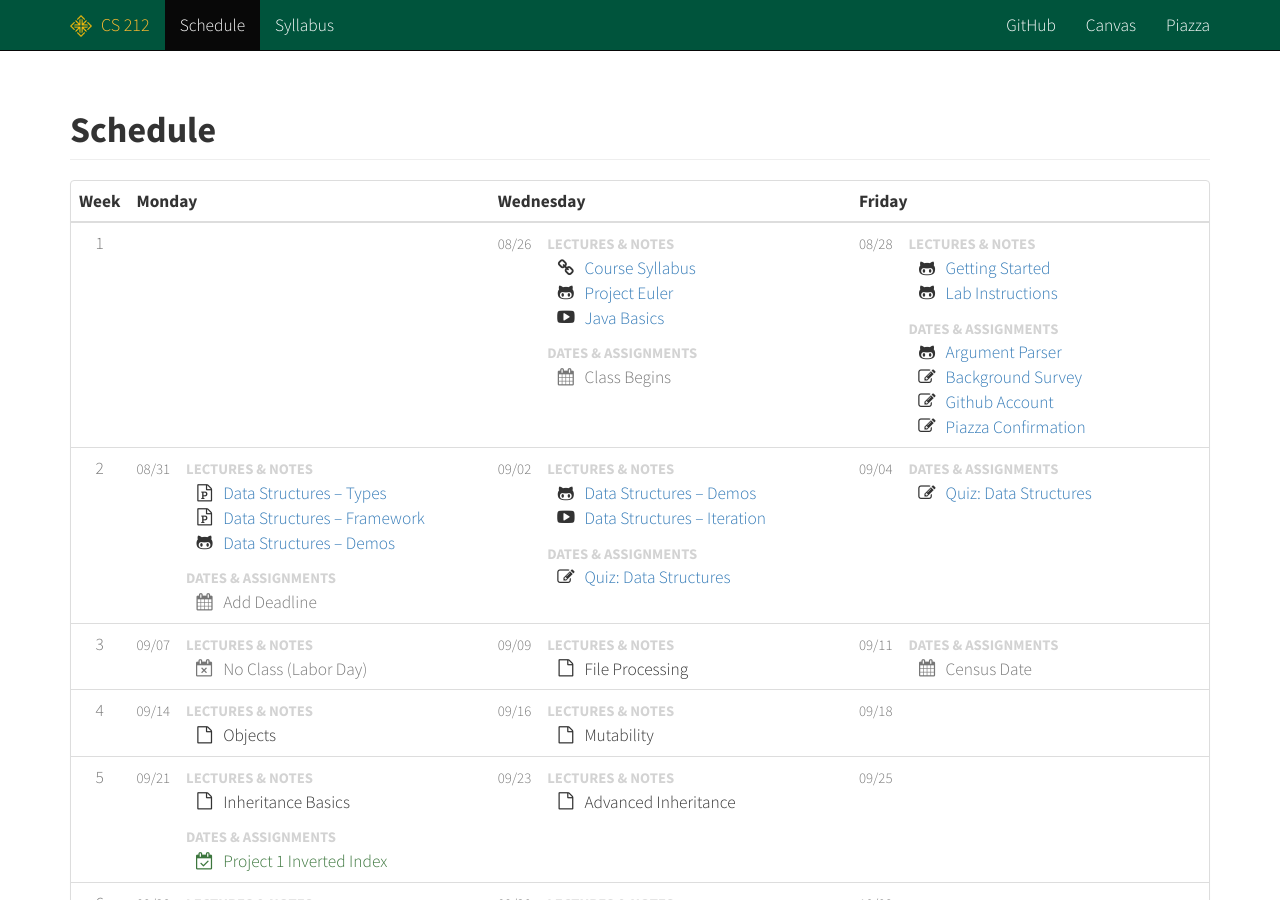
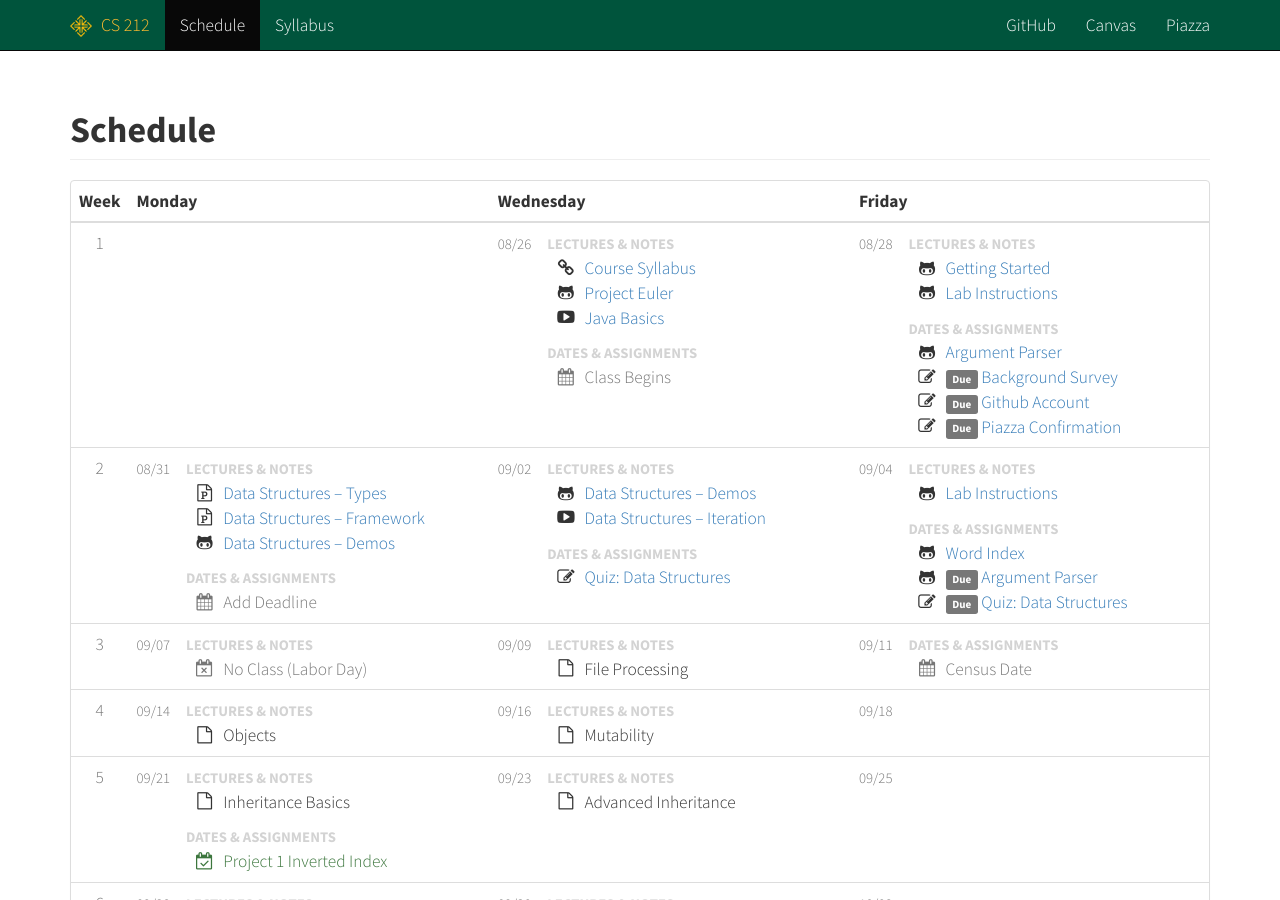
Before and after one commit to cs212/fall2015, a Jekyll site: the page built from schedule.html, in a window 1280 px wide and 900 px high. Built offline with Jekyll 4.4.1, drawn with Linux system fonts in a browser that asks for light colours; Markdown is read by kramdown in place of the engine named in the settings.

Commit message:
Updating labs.

```diff
--- a/_data/schedule.yml
+++ b/_data/schedule.yml
@@ -33,12 +33,16 @@
         - name : 'Background Survey'
           link : 'https://usfca.instructure.com/courses/1553675/quizzes/2292151'
           icon : 'fa-pencil-square-o'
+          note : 'Due'
         - name : 'Github Account'
           link : 'https://usfca.instructure.com/courses/1553675/quizzes/2292144'
           icon : 'fa-pencil-square-o'
+          note : 'Due'
         - name : 'Piazza Confirmation'
           link : 'https://piazza.com/class/idp68bejrhd68n?cid=7'
           icon : 'fa-pencil-square-o'
+          note : 'Due'
+
 
 - week : 2
   days :
@@ -72,11 +76,23 @@
           icon : 'fa-pencil-square-o'
 
     - class : 2015-09-04 # Fri
-      notes : false
+      notes :
+        - name : 'Lab Instructions'
+          link : 'https://github.com/cs212/lectures/blob/fall2015/Labs/Week%2002:%202015-09-04.md'
+          icon : 'fa-github-alt'
+
       other :
+        - name : 'Word Index'
+          link : 'https://github.com/cs212/homework/tree/fall2015/WordIndex'
+          icon : 'fa-github-alt'
+        - name : 'Argument Parser'
+          icon : 'fa-github-alt'
+          link : 'https://github.com/cs212/homework/tree/fall2015/ArgumentParser'
+          note : 'Due'
         - name : 'Quiz: Data Structures'
           link : 'https://usfca.instructure.com/courses/1553675/quizzes/2292156'
           icon : 'fa-pencil-square-o'
+          note : 'Due'
 
 - week : 3
   days :
--- a/schedule.html
+++ b/schedule.html
@@ -80,6 +80,7 @@ title: Schedule
     {% else %}
       <i class="fa fa-li fa-file-o"></i>
     {% endif %}
+    {% if item.note %}<small><span class="label label-default">{{ item.note }}</span></small>{% endif %}
     {% if item.link %}<a href="{{ item.link }}">{% endif %}
     {{ item.name }}
     {% if item.link %}</a>{% endif %}
```
